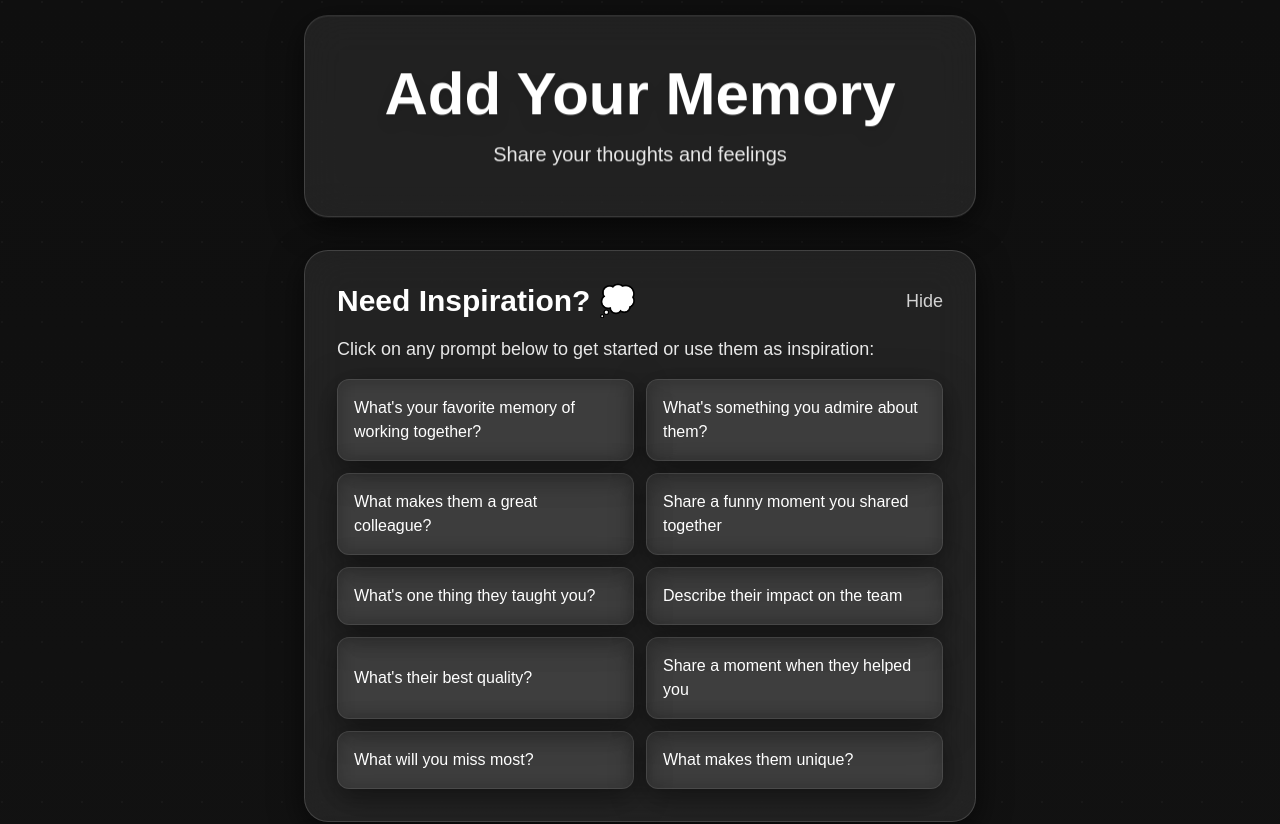
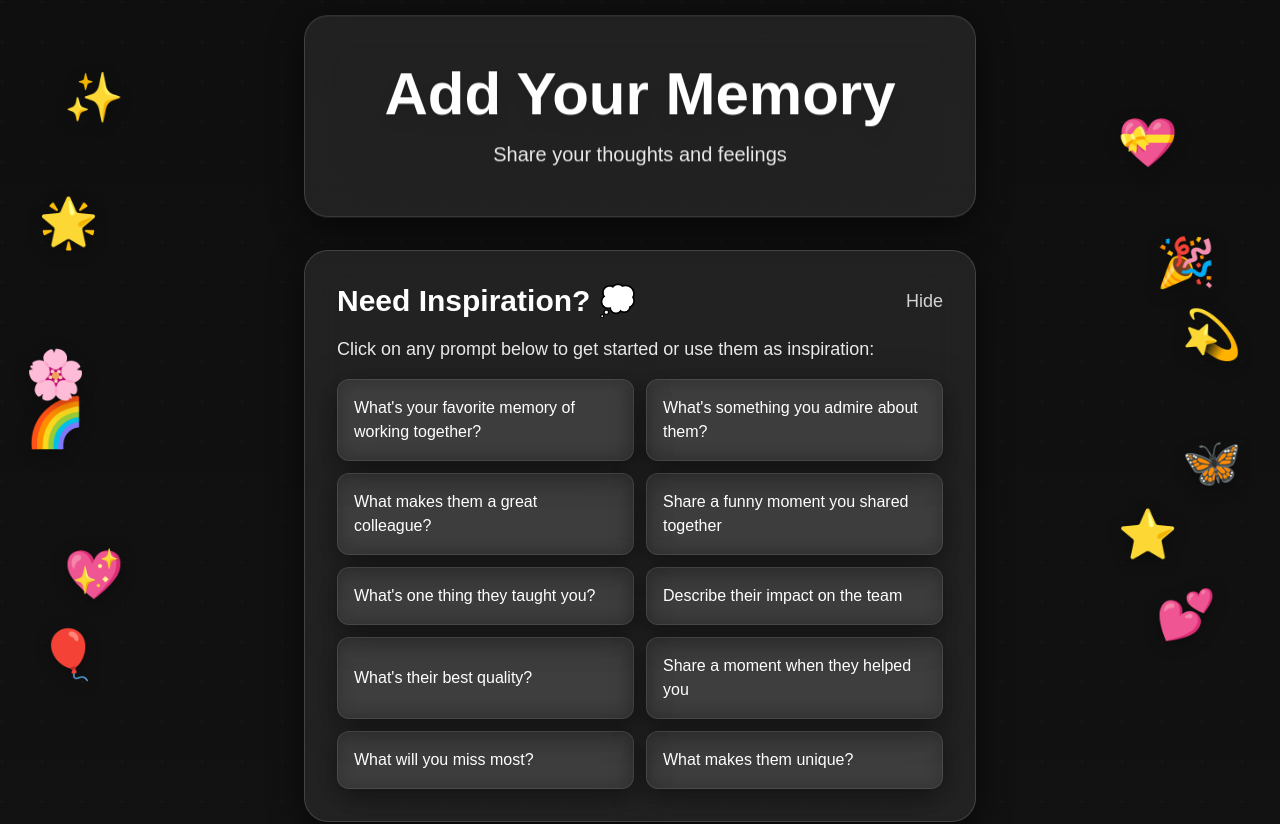
Before and after one commit to priyasingh1501/myscrapbook, a Next.js app: page /share in a window 1280 px wide. Shown: the top 824 px of the page. Built offline with nearby package versions, Linux system fonts and the light colour scheme.

Commit message:
Add floating draggable stickers to note creation page

```diff
--- a/app/globals.css
+++ b/app/globals.css
@@ -48,8 +48,9 @@ body {
 }
 
 .note-card:hover {
-  transform: translateY(-5px) rotate(1deg);
+  transform: translateY(-5px);
   box-shadow: 0 12px 40px 0 rgba(0, 0, 0, 0.8);
+  background: rgba(255, 255, 255, 0.12);
 }
 
 @keyframes fadeInUp {
@@ -105,3 +106,28 @@ body {
 .polaroid:nth-child(even):hover {
   transform: rotate(0deg) scale(1.05);
 }
+
+@keyframes wiggle {
+  0%, 100% {
+    transform: rotate(0deg);
+  }
+  25% {
+    transform: rotate(-10deg) scale(1.1);
+  }
+  75% {
+    transform: rotate(10deg) scale(1.1);
+  }
+}
+
+.wiggle {
+  animation: wiggle 0.5s ease-in-out infinite;
+}
+
+.sticker {
+  filter: drop-shadow(0 4px 8px rgba(0, 0, 0, 0.3));
+  transition: filter 0.3s ease;
+}
+
+.sticker:hover {
+  filter: drop-shadow(0 6px 12px rgba(0, 0, 0, 0.5));
+}
--- a/app/page.tsx
+++ b/app/page.tsx
@@ -35,14 +35,6 @@ export default function Dashboard() {
     setTimeout(() => setCopied(false), 2000)
   }
 
-  const noteColors = [
-    'bg-gray-800',
-    'bg-gray-700',
-    'bg-gray-800',
-    'bg-gray-700',
-    'bg-gray-800',
-    'bg-gray-700',
-  ]
 
   return (
     <div className="min-h-screen p-4 md:p-8">
@@ -95,7 +87,7 @@ export default function Dashboard() {
             {notes.map((note, index) => (
               <div
                 key={note.id}
-                className={`polaroid note-card glass-strong rounded-2xl p-6 ${noteColors[index % noteColors.length]}`}
+                className="note-card glass-strong rounded-2xl p-6"
                 style={{ animationDelay: `${index * 0.1}s` }}
               >
                 <div className="mb-4">
--- a/app/share/page.tsx
+++ b/app/share/page.tsx
@@ -1,6 +1,6 @@
 'use client'
 
-import { useState } from 'react'
+import { useState, useEffect, useRef } from 'react'
 import { useRouter } from 'next/navigation'
 
 const prompts = [
@@ -16,6 +16,8 @@ const prompts = [
   "What makes them unique?",
 ]
 
+const stickers = ['✨', '💝', '🌟', '🎉', '💖', '⭐', '🎈', '💕', '🌈', '🦋', '🌸', '💫']
+
 export default function SharePage() {
   const [formData, setFormData] = useState({
     author: '',
@@ -25,13 +27,59 @@ export default function SharePage() {
   const [submitting, setSubmitting] = useState(false)
   const [submitted, setSubmitted] = useState(false)
   const [showPrompts, setShowPrompts] = useState(true)
+  const [showTooltip, setShowTooltip] = useState(true)
+  const [draggedSticker, setDraggedSticker] = useState<string | null>(null)
+  const textareaRef = useRef<HTMLTextAreaElement>(null)
   const router = useRouter()
+
+  useEffect(() => {
+    // Hide tooltip after 5 seconds
+    const timer = setTimeout(() => {
+      setShowTooltip(false)
+    }, 5000)
+    return () => clearTimeout(timer)
+  }, [])
 
   const insertPrompt = (prompt: string) => {
     if (formData.message.trim()) {
       setFormData({ ...formData, message: formData.message + '\n\n' + prompt })
     } else {
       setFormData({ ...formData, message: prompt })
+    }
+  }
+
+  const handleDragStart = (e: React.DragEvent, sticker: string) => {
+    setDraggedSticker(sticker)
+    e.dataTransfer.effectAllowed = 'copy'
+    setShowTooltip(false)
+  }
+
+  const handleDragOver = (e: React.DragEvent) => {
+    e.preventDefault()
+    e.dataTransfer.dropEffect = 'copy'
+  }
+
+  const handleDrop = (e: React.DragEvent) => {
+    e.preventDefault()
+    if (draggedSticker) {
+      const textarea = textareaRef.current
+      if (textarea) {
+        const start = textarea.selectionStart
+        const end = textarea.selectionEnd
+        const text = formData.message
+        const newText = text.substring(0, start) + draggedSticker + text.substring(end)
+        setFormData({ ...formData, message: newText })
+
+        // Set cursor position after the inserted emoji
+        setTimeout(() => {
+          textarea.focus()
+          textarea.setSelectionRange(start + draggedSticker.length, start + draggedSticker.length)
+        }, 0)
+      } else {
+        // Fallback: append to end
+        setFormData({ ...formData, message: formData.message + draggedSticker })
+      }
+      setDraggedSticker(null)
     }
   }
 
@@ -84,8 +132,48 @@ export default function SharePage() {
   }
 
   return (
-    <div className="min-h-screen flex items-center justify-center p-4">
-      <div className="w-full max-w-2xl">
+    <div className="min-h-screen flex items-center justify-center p-4 relative overflow-hidden">
+      {/* Floating Stickers */}
+      <div className="fixed inset-0 pointer-events-none z-10">
+        {stickers.map((sticker, index) => {
+          const positions = [
+            { top: '10%', left: '5%' },
+            { top: '15%', right: '8%' },
+            { top: '25%', left: '3%' },
+            { top: '30%', right: '5%' },
+            { bottom: '25%', left: '5%' },
+            { bottom: '30%', right: '8%' },
+            { bottom: '15%', left: '3%' },
+            { bottom: '20%', right: '5%' },
+            { top: '50%', left: '2%' },
+            { top: '55%', right: '3%' },
+            { bottom: '50%', left: '2%' },
+            { bottom: '55%', right: '3%' },
+          ]
+          const position = positions[index % positions.length]
+          const isFirst = index === 0
+
+          return (
+            <div
+              key={index}
+              draggable
+              onDragStart={(e) => handleDragStart(e, sticker)}
+              className={`sticker floating absolute text-4xl md:text-5xl cursor-grab active:cursor-grabbing pointer-events-auto transition-transform hover:scale-125 ${isFirst && showTooltip ? 'wiggle' : ''}`}
+              style={position}
+            >
+              {sticker}
+              {isFirst && showTooltip && (
+                <div className="absolute top-full left-1/2 transform -translate-x-1/2 mt-2 glass rounded-lg px-3 py-2 whitespace-nowrap pointer-events-none">
+                  <p className="handwriting text-white text-sm">Drag me to the note area!</p>
+                  <div className="absolute -top-2 left-1/2 transform -translate-x-1/2 w-0 h-0 border-l-4 border-r-4 border-b-4 border-transparent border-b-white/10"></div>
+                </div>
+              )}
+            </div>
+          )
+        })}
+      </div>
+
+      <div className="w-full max-w-2xl relative z-20">
         <div className="glass-strong rounded-3xl p-8 md:p-12 mb-8 text-center floating">
           <h1 className="nostalgic text-5xl md:text-6xl font-bold text-white mb-4 drop-shadow-lg">
             Add Your Memory
@@ -163,13 +251,23 @@ export default function SharePage() {
               Your Message
             </label>
             <textarea
+              ref={textareaRef}
               id="message"
               required
               rows={8}
               value={formData.message}
               onChange={(e) => setFormData({ ...formData, message: e.target.value })}
-              className="w-full px-6 py-4 rounded-xl bg-white/20 text-white placeholder-white/60 border border-white/30 focus:outline-none focus:ring-2 focus:ring-white/50 handwriting text-lg resize-none"
+              onDragOver={handleDragOver}
+              onDrop={handleDrop}
+              className="w-full px-6 py-4 rounded-xl bg-white/20 text-white placeholder-white/60 border border-white/30 focus:outline-none focus:ring-2 focus:ring-white/50 handwriting text-lg resize-none transition-all duration-200"
               placeholder="Share your thoughts, memories, or feelings here... 💝"
+              onDragEnter={(e) => {
+                e.preventDefault()
+                e.currentTarget.classList.add('border-white/50', 'bg-white/25')
+              }}
+              onDragLeave={(e) => {
+                e.currentTarget.classList.remove('border-white/50', 'bg-white/25')
+              }}
             />
           </div>
 
```
